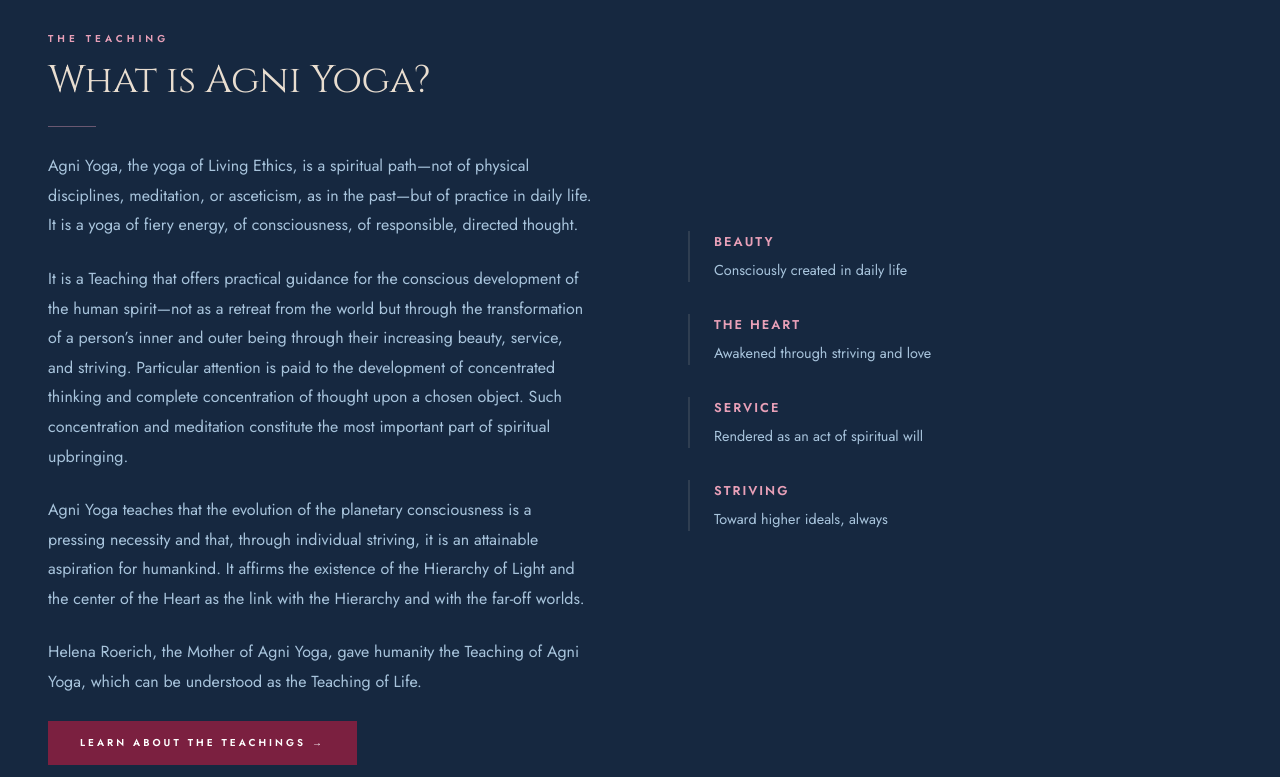
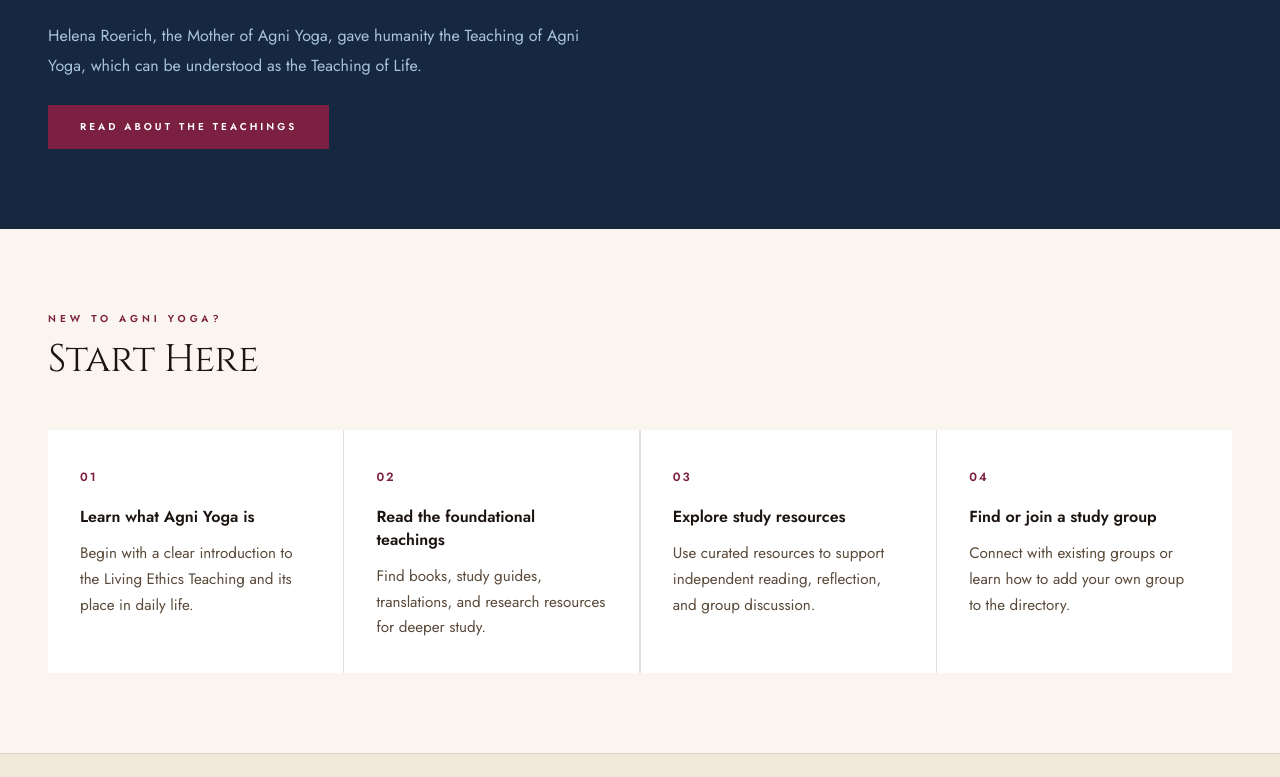
Before and after one commit to kwanzeon/aywc-website-eleventy, an Eleventy site: page src/index.njk in a window 1280 px wide. Shown: the part 1303-2080 px from the top of the page. Built offline with nearby package versions, Linux system fonts and the light colour scheme; Eleventy itself is replaced by a stand-in of ours; files that its build step writes are made by us from their sources.

Commit message:
Improve newcomer homepage flow

```diff
--- a/src/_data/about.json
+++ b/src/_data/about.json
@@ -6,11 +6,12 @@
   },
   "overview": {
     "label": "Overview",
-    "heading": "Living Ethics",
+    "heading": "What is Agni Yoga?",
     "body": [
-      "Agni Yoga, also called Living Ethics (Russian: <em>Zhivaya Etika</em>), is a spiritual Teaching first transmitted in 1924. Unlike other yogas focused on physical or meditative disciplines, it is lived in daily life — in thought, action, and relationship.",
-      "The Teaching calls each student to refine the inner fire of consciousness through service, beauty, and striving toward higher ideals. Central to the Teaching is the existence of the Hierarchy of Light and the heart as the link between the human and the cosmic.",
-      "The series comprises fourteen books composed between 1924 and 1938 by Helena Roerich, with guidance from the Masters of Wisdom. All volumes are available freely online through the Agni Yoga Society."
+      "Agni Yoga, the yoga of Living Ethics (Russian: <em>Zhivaya Etika</em>), is a spiritual Teaching first transmitted through Helena Roerich in 1924. It is not a system of physical postures or withdrawal from life. Its field of practice is daily life: thought, action, relationship, service, beauty, and striving.",
+      "Living Ethics means that spiritual development is tested and expressed through ordinary responsibilities. The Teaching asks each student to refine consciousness, direct thought responsibly, and bring the heart into active cooperation with the common good.",
+      "Agni Yoga gives special attention to the fire of consciousness, the discipline of concentrated thought, the Hierarchy of Light, and the heart as the living link between the human and the higher worlds.",
+      "The Agni Yoga series comprises fourteen books composed between 1924 and 1938 by Helena Roerich, with guidance from the Masters of Wisdom. The volumes are available freely through the Agni Yoga Society and are supported here by <a href=\"/resources/\">study resources</a>, <a href=\"/groups/\">study groups</a>, and community connections."
     ]
   },
   "principles": {
@@ -64,7 +65,7 @@
         "style": "primary"
       },
       {
-        "label": "Get Involved",
+        "label": "Connect with the Community",
         "url": "/join/",
         "style": "outline"
       }
--- a/src/_data/home.json
+++ b/src/_data/home.json
@@ -8,7 +8,7 @@
       "Agni Yoga teaches that the evolution of the planetary consciousness is a pressing necessity and that, through individual striving, it is an attainable aspiration for humankind. It affirms the existence of the Hierarchy of Light and the center of the Heart as the link with the Hierarchy and with the far-off worlds.",
       "Helena Roerich, the Mother of Agni Yoga, gave humanity the Teaching of Agni Yoga, which can be understood as the Teaching of Life."
     ],
-    "cta_label": "Learn about the teachings →",
+    "cta_label": "Read About the Teachings",
     "cta_url": "/about/",
     "attributes": [
       {
--- a/src/assets/css/style.css
+++ b/src/assets/css/style.css
@@ -535,6 +535,65 @@ nav {
 
 .about-attr-sub { color: var(--dark-muted); font-size: 0.9rem; font-weight: 400; }
 
+/* ── Start Here section ─────────────────────────────────────────────────── */
+.start-section {
+  background: var(--bg);
+  padding: 5rem 3rem;
+  border-top: 1px solid rgba(232,221,208,0.08);
+}
+
+.start-grid {
+  display: grid;
+  grid-template-columns: repeat(4, 1fr);
+  gap: 1.5px;
+  background: var(--border);
+}
+
+.start-card {
+  background: var(--bg-card);
+  color: inherit;
+  display: block;
+  min-height: 100%;
+  padding: 2rem;
+  transition: background 0.2s;
+}
+
+.start-card:hover { background: var(--bg-card-hover); }
+
+.start-step {
+  color: var(--accent);
+  display: inline-flex;
+  font-size: 0.75rem;
+  font-weight: 700;
+  letter-spacing: 2px;
+  margin-bottom: 1.2rem;
+}
+
+.start-card h3 {
+  color: var(--text);
+  font-family: 'Jost', sans-serif;
+  font-size: 1rem;
+  font-weight: 600;
+  line-height: 1.4;
+  margin-bottom: 0.8rem;
+}
+
+.start-card p {
+  color: var(--text-muted);
+  font-size: 0.95rem;
+  font-weight: 400;
+  line-height: 1.7;
+}
+
+@media (max-width: 900px) {
+  .start-grid { grid-template-columns: repeat(2, 1fr); }
+}
+
+@media (max-width: 600px) {
+  .start-section { padding: 4rem 1.5rem; }
+  .start-grid { grid-template-columns: 1fr; }
+}
+
 /* ── News section ────────────────────────────────────────────────────────── */
 .news-section { background: var(--bg); padding: 5rem 3rem; border-top: 1px solid var(--border); }
 
--- a/src/index.njk
+++ b/src/index.njk
@@ -16,40 +16,14 @@ navPage: "home"
         <p class="hero-tagline">A global gathering place for students and groups working with the Living Ethics teachings — sharing knowledge, community, and the path of conscious evolution.</p>
       </div>
       <div class="hero-ctas">
-        <a class="btn btn-primary" href="/about/">Explore the Path</a>
-        <a class="btn btn-outline-dark" href="/join/">Join the Community</a>
+        <a class="btn btn-primary" href="/about/">Start Learning Agni Yoga</a>
+        <a class="btn btn-outline-dark" href="/groups/">Find a Study Group</a>
       </div>
     </div>
   </div>
 </section>
 
 <main id="main-content">
-
-  <section id="updates" aria-labelledby="updates-heading" class="updates-section">
-    <div class="section-inner">
-      <div class="updates-header">
-        <div>
-          <div class="section-label on-dark">New &amp; Noteworthy</div>
-          <h2 id="updates-heading" class="section-heading on-dark">Recent Updates</h2>
-          <p class="updates-intro">Recently added events, conferences, publications, and community announcements from across the Agni Yoga world.</p>
-        </div>
-        <a href="/news/" class="updates-all-link on-dark">All updates &amp; events &rarr;</a>
-      </div>
-      <div class="updates-grid">
-        {% for item in collections.news | limit(3) %}
-        <article class="update-card{% if loop.first %} update-card-featured{% endif %}">
-          <span class="update-tag">{{ item.data.tag }}</span>
-          <h3>{{ item.data.title }}</h3>
-          <p>{{ item.data.summary }}</p>
-          <div class="update-meta">
-            {{ item.data.date_label if item.data.date_label }}
-            {% if item.data.link %} &middot; <a href="{{ item.data.link }}" target="_blank" rel="noopener">{{ item.data.link_text if item.data.link_text else "Details →" }}</a>{% endif %}
-          </div>
-        </article>
-        {% endfor %}
-      </div>
-    </div>
-  </section>
 
   <section id="about" aria-labelledby="about-heading" class="about-section">
     <div class="section-inner">
@@ -71,6 +45,39 @@ navPage: "home"
           </div>
           {% endfor %}
         </div>
+      </div>
+    </div>
+  </section>
+
+  <section id="start-here" aria-labelledby="start-here-heading" class="start-section">
+    <div class="section-inner">
+      <div class="section-header">
+        <div>
+          <div class="section-label">New to Agni Yoga?</div>
+          <h2 id="start-here-heading" class="section-heading">Start Here</h2>
+        </div>
+      </div>
+      <div class="start-grid">
+        <a class="start-card" href="/about/">
+          <span class="start-step">01</span>
+          <h3>Learn what Agni Yoga is</h3>
+          <p>Begin with a clear introduction to the Living Ethics Teaching and its place in daily life.</p>
+        </a>
+        <a class="start-card" href="/resources/">
+          <span class="start-step">02</span>
+          <h3>Read the foundational teachings</h3>
+          <p>Find books, study guides, translations, and research resources for deeper study.</p>
+        </a>
+        <a class="start-card" href="/resources/">
+          <span class="start-step">03</span>
+          <h3>Explore study resources</h3>
+          <p>Use curated resources to support independent reading, reflection, and group discussion.</p>
+        </a>
+        <a class="start-card" href="/groups/">
+          <span class="start-step">04</span>
+          <h3>Find or join a study group</h3>
+          <p>Connect with existing groups or learn how to add your own group to the directory.</p>
+        </a>
       </div>
     </div>
   </section>
@@ -123,6 +130,32 @@ navPage: "home"
     </div>
   </section>
 
+  <section id="updates" aria-labelledby="updates-heading" class="updates-section">
+    <div class="section-inner">
+      <div class="updates-header">
+        <div>
+          <div class="section-label on-dark">News &amp; Events</div>
+          <h2 id="updates-heading" class="section-heading on-dark">Community Updates</h2>
+          <p class="updates-intro">Events, publications, and announcements from across the Agni Yoga world.</p>
+        </div>
+        <a href="/news/" class="updates-all-link on-dark">View all news &amp; events &rarr;</a>
+      </div>
+      <div class="updates-grid">
+        {% for item in collections.news | limit(3) %}
+        <article class="update-card{% if loop.first %} update-card-featured{% endif %}">
+          <span class="update-tag">{{ item.data.tag }}</span>
+          <h3>{{ item.data.title }}</h3>
+          <p>{{ item.data.summary }}</p>
+          <div class="update-meta">
+            {{ item.data.date_label if item.data.date_label }}
+            {% if item.data.link %} &middot; <a href="{{ item.data.link }}" target="_blank" rel="noopener">{{ item.data.link_text if item.data.link_text else "Details →" }}</a>{% endif %}
+          </div>
+        </article>
+        {% endfor %}
+      </div>
+    </div>
+  </section>
+
   <section id="join" aria-labelledby="join-heading" class="join-section">
     <div class="section-inner">
       <div class="join-grid">
@@ -130,7 +163,7 @@ navPage: "home"
           <div class="section-label on-dark">Open to All</div>
           <h2 id="join-heading" class="join-heading">Join &amp; Connect</h2>
           <p class="join-body">The Agni Yoga World Community is volunteer-run with no formal membership or hierarchy. Whether you are new to the teachings or an experienced student, you are welcome here.</p>
-          <a class="btn btn-primary" href="/join/">Get in touch &rarr;</a>
+          <a class="btn btn-primary" href="/join/">Connect with the Community</a>
         </div>
         <div class="join-divider">
           {% for item in ["Connect with an existing local study group", "Register your own group in the directory", "Contribute resources, translations, or articles", "Share news of events in your region", "Volunteer to help maintain this site"] %}
--- a/src/resources.njk
+++ b/src/resources.njk
@@ -19,6 +19,15 @@ metaDescription: "Freely available texts, study aids, paintings, and multimedia
 
 <main id="main-content" style="background:var(--bg);padding:4rem 3rem;">
   <div style="max-width:1200px;margin:0 auto;">
+    <section aria-labelledby="resources-start-heading" style="max-width:760px;margin:0 auto 3rem auto;text-align:center;">
+      <div class="section-label" style="text-align:center;">Beginner Pathway</div>
+      <h2 id="resources-start-heading" class="section-heading" style="margin-bottom:1.2rem;">Start with the Teaching, then deepen your study</h2>
+      <p style="color:var(--text-muted);font-size:1rem;line-height:1.85;font-weight:400;margin-bottom:1.5rem;">If you are new to Agni Yoga, first read the overview of the Living Ethics Teaching, then use these resources for independent study or group discussion.</p>
+      <div style="display:flex;gap:1rem;justify-content:center;flex-wrap:wrap;">
+        <a class="btn btn-primary" href="/about/">Read About the Teachings</a>
+        <a class="btn btn-outline" href="/groups/">Find a Study Group</a>
+      </div>
+    </section>
     <div class="card-grid card-grid-3" id="texts">
       {% for resource in collections.resources %}
       <{% if resource.data.link %}a href="{{ resource.data.link }}"{% if resource.data.external %} target="_blank" rel="noopener"{% endif %}{% else %}div{% endif %} class="card">
```
